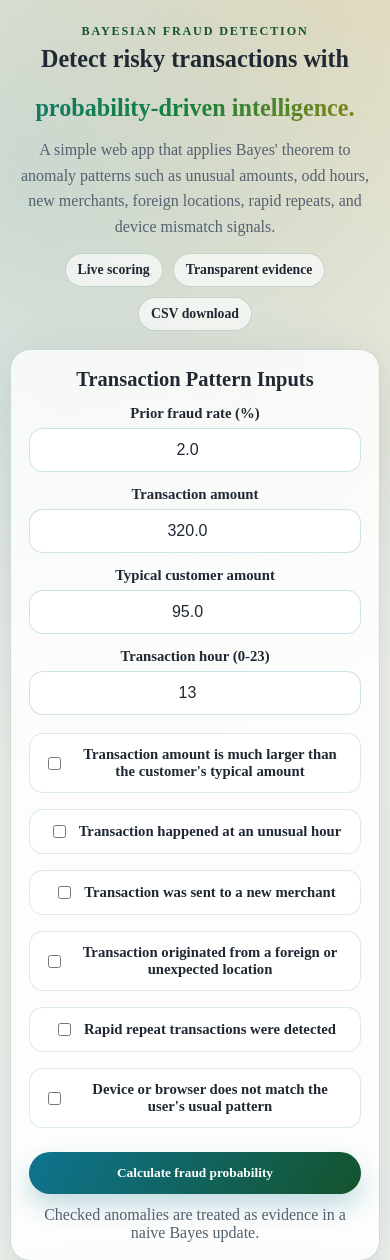
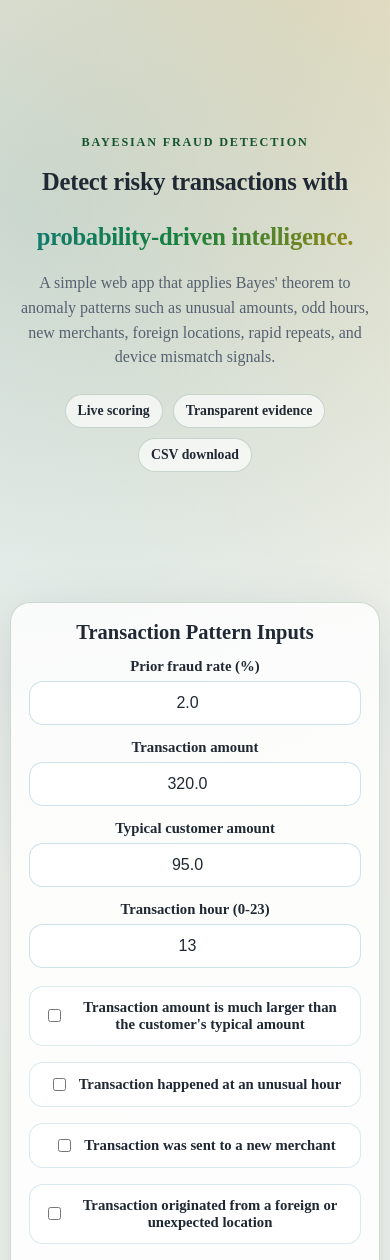
Before and after one commit to KritikaTech123/Fraud-Detection-Using-Bayesian-Probability, a Flask app: page / in a window 390 px wide. Shown: the part 93-1353 px from the top of the page. Run offline with Flask 3, Linux system fonts and the light colour scheme.

Commit message:
Refine hero to centered two-line landing headline

```diff
--- a/static/styles.css
+++ b/static/styles.css
@@ -85,7 +85,13 @@ body {
 }
 
 .hero {
+  min-height: calc(100vh - 82px);
   margin-bottom: 24px;
+  display: flex;
+  flex-direction: column;
+  align-items: center;
+  justify-content: center;
+  gap: 12px;
   text-align: center;
 }
 
@@ -101,20 +107,25 @@ body {
 h1 {
   font-family: "Times New Roman", Times, serif;
   margin: 8px auto 0;
-  font-size: clamp(1.55rem, 4.1vw, 3.5rem);
-  line-height: 0.98;
-  max-width: 100%;
+  font-size: clamp(2.3rem, 6vw, 5.6rem);
+  font-weight: 800;
+  line-height: 1.08;
+  letter-spacing: -0.01em;
+  max-width: min(96vw, 24ch);
   text-align: center;
 }
 
 .hero-line {
   display: block;
   text-align: center;
+  white-space: normal;
+  word-break: normal;
+  overflow-wrap: normal;
 }
 
 .hero-line-one,
 .hero-line-two {
-  white-space: nowrap;
+  margin: 0;
 }
 
 .headline-glow {
@@ -135,10 +146,10 @@ h1 {
 }
 
 .subtitle {
-  margin: 16px auto 0;
+  margin: 10px auto 0;
   color: var(--muted);
-  max-width: 70ch;
-  line-height: 1.6;
+  max-width: 62ch;
+  line-height: 1.55;
 }
 
 .hero-badges {
@@ -500,8 +511,14 @@ th {
 
 @media (max-width: 520px) {
   h1 {
-    font-size: clamp(1.15rem, 6.2vw, 1.8rem);
-    line-height: 1.02;
+    font-size: clamp(1.35rem, 6.3vw, 2.15rem);
+    line-height: 1.12;
+    max-width: 92vw;
+  }
+
+  .hero {
+    min-height: calc(72vh - 48px);
+    gap: 10px;
   }
 
   .menu {
```
